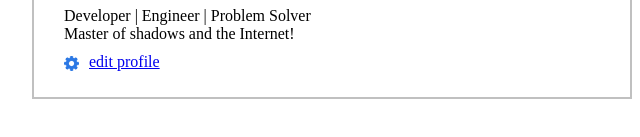
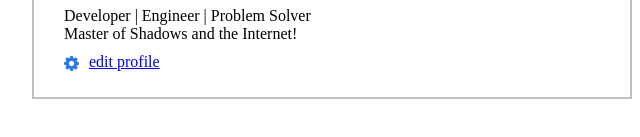
Before and after one commit to dreessen-n/user-card, a plain HTML site: page index.html in a window 1280 px wide. Shown: the part 281-418 px from the top of the page, 224-864 px from the left. Drawn offline with Linux system fonts and the light colour scheme.

Commit message:
Fix text in job position

```diff
--- a/index.html
+++ b/index.html
@@ -21,7 +21,7 @@
                 <p class="location">Seattle</p>
             </div>
             <div class="job">
-                <p>Developer | Engineer | Problem Solver<br/>Master of shadows and the Internet!</p>
+                <p>Developer | Engineer | Problem Solver<br/>Master of Shadows and the Internet!</p>
             </div>
             <div class="edit">
                 <img src="./assets/icons/gear.png" alt="gear icon" class="img_edit-profile">
```
